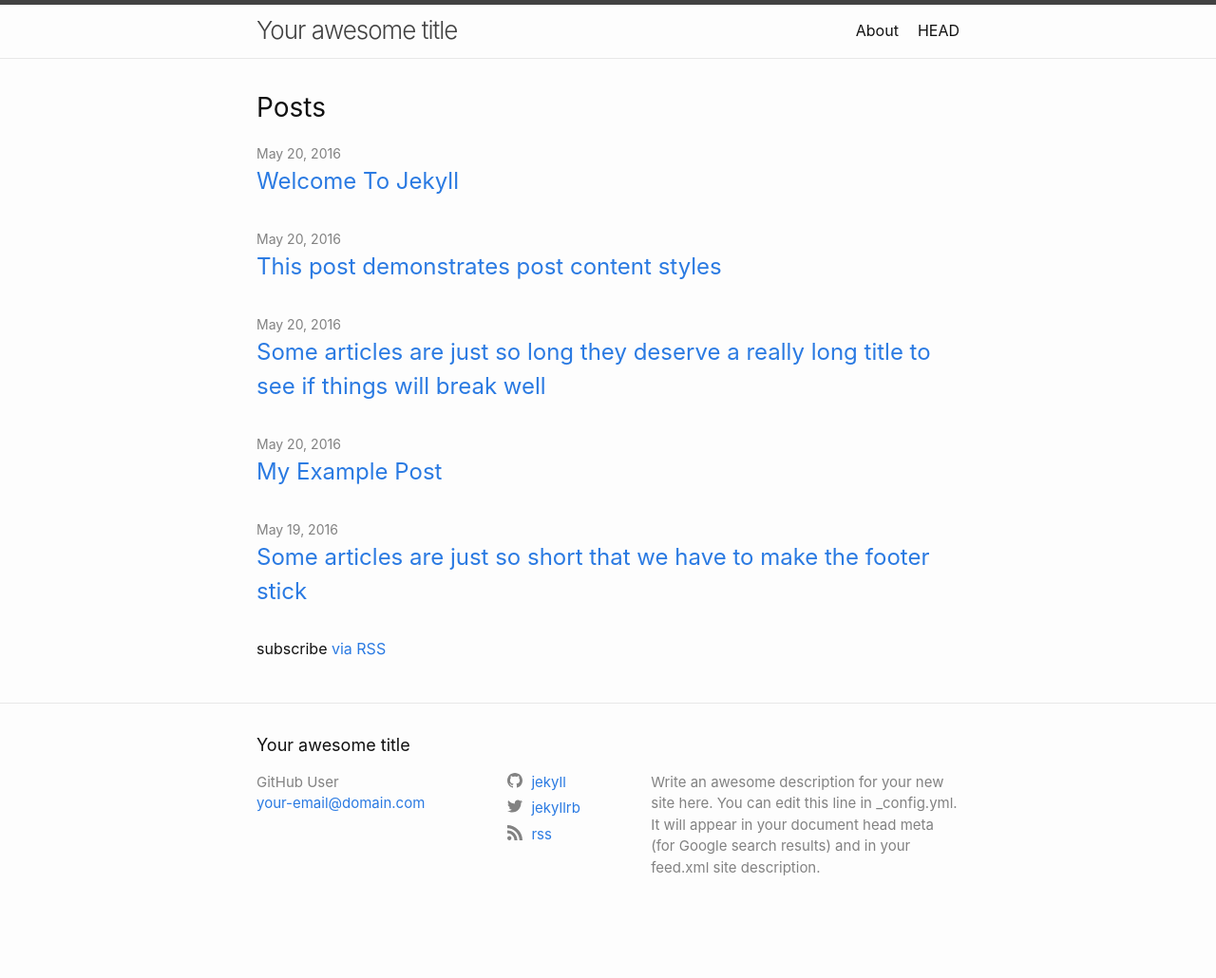
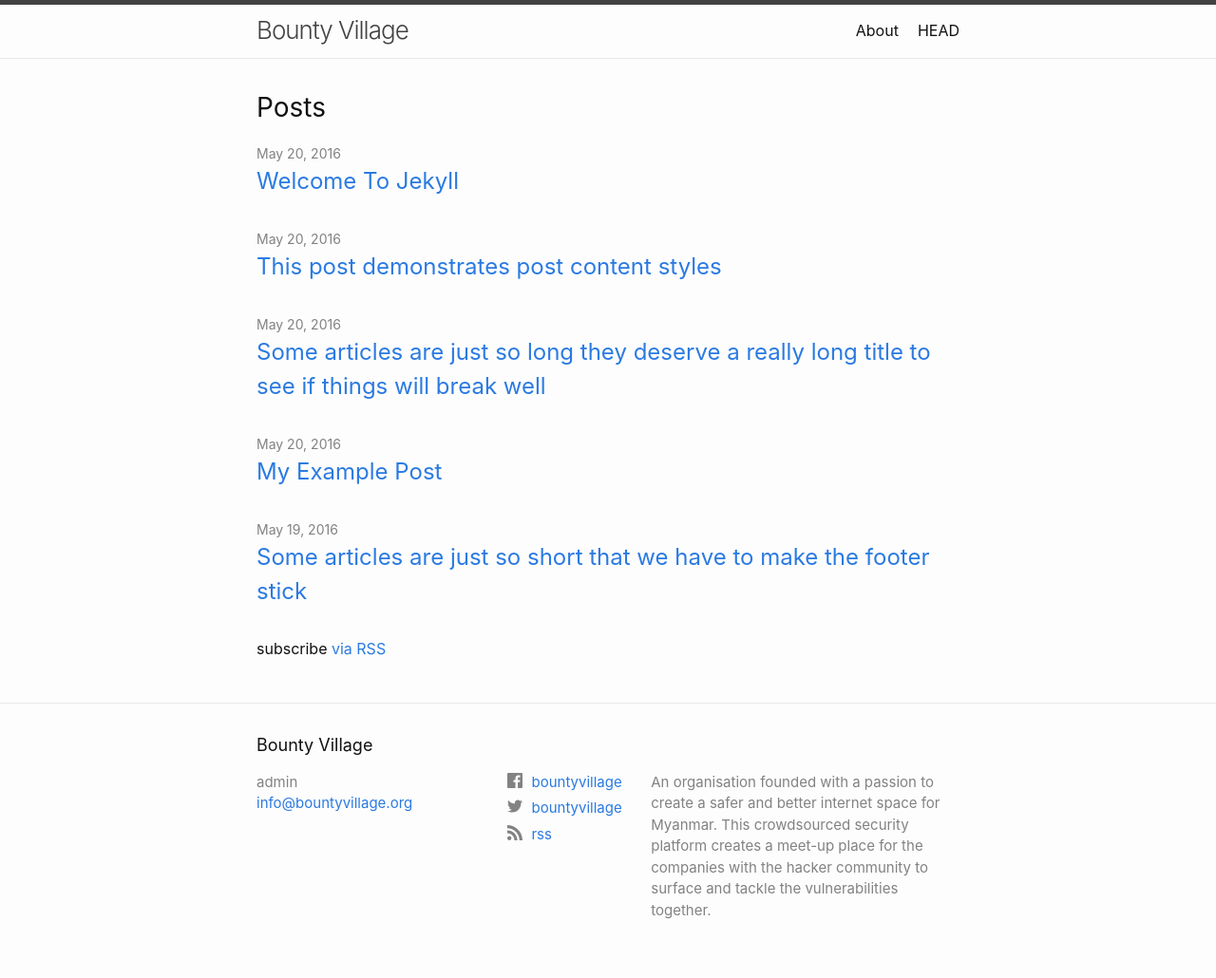
Before and after one commit to bountyvillage/bountyvillage.github.io, a Jekyll site: the page built from index.md, in a window 1280 px wide. Shown: the whole page at 95% size. Built offline with Jekyll 4.4.1, drawn with Linux system fonts in a browser that asks for light colours; before the commit the page ends 985 px from its top, so only the background shows below that.

Commit message:
update config

```diff
--- a/_config.yml
+++ b/_config.yml
@@ -1,14 +1,13 @@
-title: Your awesome title
-author: GitHub User
-email: your-email@domain.com
+title: Bounty Village
+author: admin
+email: info@bountyvillage.org
 description: > # this means to ignore newlines until "twitter_username:"
-  Write an awesome description for your new site here. You can edit this
-  line in _config.yml. It will appear in your document head meta (for
-  Google search results) and in your feed.xml site description.
+  An organisation founded with a passion to create a safer and better internet space for Myanmar.
+  This crowdsourced security platform creates a meet-up place for the companies with the hacker community to surface and tackle the vulnerabilities together.
 
 # social links
-twitter_username: jekyllrb
-github_username:  jekyll
+twitter_username: bountyvillage
+facebook_username: bountyvillage
 rss: rss
 # dribbble_username: jekyll
 # facebook_username: jekyll
```
